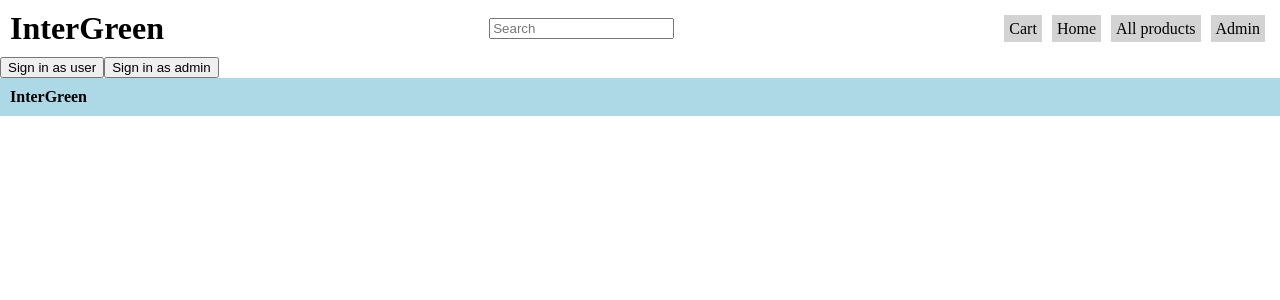
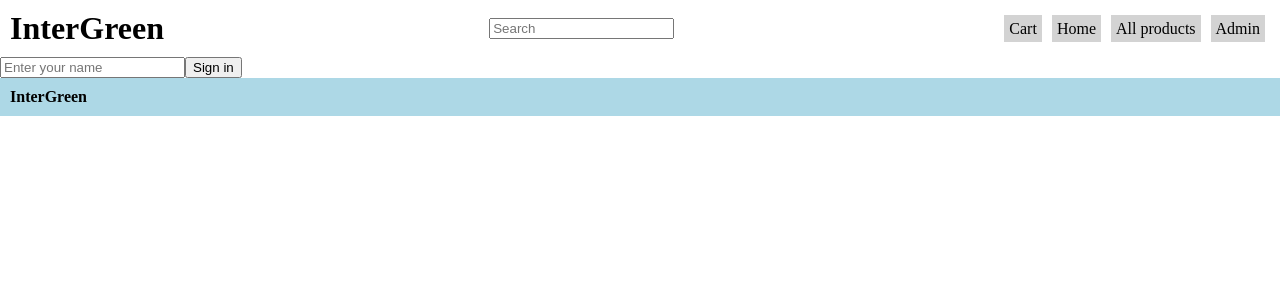
Before and after one commit to Kruvyz/angularTest, an Angular app: page /login in a window 1280 px wide. Shown: the top 300 px of the page. Built offline with nearby package versions, Linux system fonts and the light colour scheme.

Commit message:
refactoring

```diff
--- a/src/app/pages/login/login.component.html
+++ b/src/app/pages/login/login.component.html
@@ -1,2 +1,2 @@
-<button (click)="userAuth()">Sign in as user</button>
-<button (click)="adminAuth()">Sign in as admin</button>
+<input #name type="text" placeholder="Enter your name">
+<button (click)="auth(name.value)">Sign in</button>
--- a/src/app/pages/login/login.component.ts
+++ b/src/app/pages/login/login.component.ts
@@ -14,14 +14,13 @@ export class LoginComponent implements OnInit {
   ngOnInit() {
   }
 
-  userAuth() {
-    this.authService.AuthAsUser();
-    this.router.navigate(['/home']);
+  auth(name: string) {
+    if (name === 'admin') {
+      this.authService.AuthAsAdmin();
+      this.router.navigate(['/admin']);
+    } else {
+      this.authService.AuthAsUser();
+      this.router.navigate(['/home']);
+    }
   }
-
-  adminAuth() {
-    this.authService.AuthAsAdmin();
-    this.router.navigate(['/admin']);
-  }
-
 }
```
